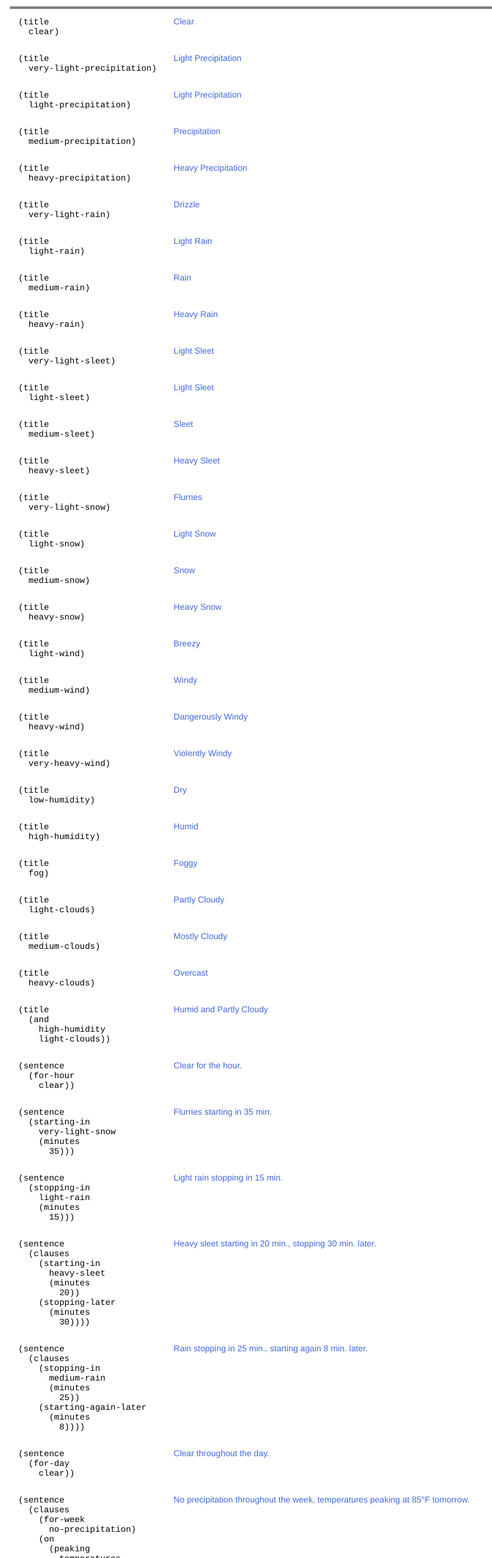
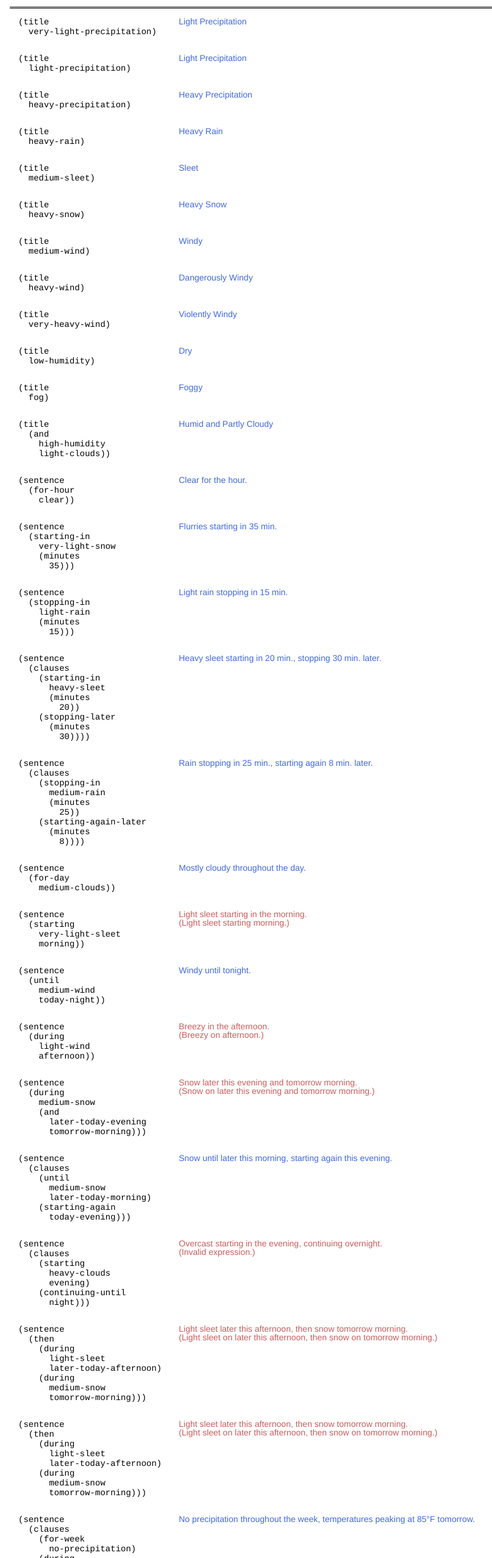
Before and after one commit to darkskyapp/translations, a plain HTML site: page index.html in a window 1280 px wide. Shown: the part 185-2740 px from the top of the page at 61% size, without its empty margins (68-875 px from the left). Drawn offline with Linux system fonts and the light colour scheme.

Commit message:
More tweaks to the text summaries.

```diff
--- a/index.html
+++ b/index.html
@@ -63,12 +63,6 @@
 
         <tr>
           <td class="input"><pre>(title
-  clear)</pre></td>
-          <td class="en">Clear</td>
-        </tr>
-
-        <tr>
-          <td class="input"><pre>(title
   very-light-precipitation)</pre></td>
           <td class="en">Light Precipitation</td>
         </tr>
@@ -81,32 +75,8 @@
 
         <tr>
           <td class="input"><pre>(title
-  medium-precipitation)</pre></td>
-          <td class="en">Precipitation</td>
-        </tr>
-
-        <tr>
-          <td class="input"><pre>(title
   heavy-precipitation)</pre></td>
           <td class="en">Heavy Precipitation</td>
-        </tr>
-
-        <tr>
-          <td class="input"><pre>(title
-  very-light-rain)</pre></td>
-          <td class="en">Drizzle</td>
-        </tr>
-
-        <tr>
-          <td class="input"><pre>(title
-  light-rain)</pre></td>
-          <td class="en">Light Rain</td>
-        </tr>
-
-        <tr>
-          <td class="input"><pre>(title
-  medium-rain)</pre></td>
-          <td class="en">Rain</td>
         </tr>
 
         <tr>
@@ -117,56 +87,14 @@
 
         <tr>
           <td class="input"><pre>(title
-  very-light-sleet)</pre></td>
-          <td class="en">Light Sleet</td>
-        </tr>
-
-        <tr>
-          <td class="input"><pre>(title
-  light-sleet)</pre></td>
-          <td class="en">Light Sleet</td>
-        </tr>
-
-        <tr>
-          <td class="input"><pre>(title
   medium-sleet)</pre></td>
           <td class="en">Sleet</td>
         </tr>
 
         <tr>
           <td class="input"><pre>(title
-  heavy-sleet)</pre></td>
-          <td class="en">Heavy Sleet</td>
-        </tr>
-
-        <tr>
-          <td class="input"><pre>(title
-  very-light-snow)</pre></td>
-          <td class="en">Flurries</td>
-        </tr>
-
-        <tr>
-          <td class="input"><pre>(title
-  light-snow)</pre></td>
-          <td class="en">Light Snow</td>
-        </tr>
-
-        <tr>
-          <td class="input"><pre>(title
-  medium-snow)</pre></td>
-          <td class="en">Snow</td>
-        </tr>
-
-        <tr>
-          <td class="input"><pre>(title
   heavy-snow)</pre></td>
           <td class="en">Heavy Snow</td>
-        </tr>
-
-        <tr>
-          <td class="input"><pre>(title
-  light-wind)</pre></td>
-          <td class="en">Breezy</td>
         </tr>
 
         <tr>
@@ -195,32 +123,8 @@
 
         <tr>
           <td class="input"><pre>(title
-  high-humidity)</pre></td>
-          <td class="en">Humid</td>
-        </tr>
-
-        <tr>
-          <td class="input"><pre>(title
   fog)</pre></td>
           <td class="en">Foggy</td>
-        </tr>
-
-        <tr>
-          <td class="input"><pre>(title
-  light-clouds)</pre></td>
-          <td class="en">Partly Cloudy</td>
-        </tr>
-
-        <tr>
-          <td class="input"><pre>(title
-  medium-clouds)</pre></td>
-          <td class="en">Mostly Cloudy</td>
-        </tr>
-
-        <tr>
-          <td class="input"><pre>(title
-  heavy-clouds)</pre></td>
-          <td class="en">Overcast</td>
         </tr>
 
         <tr>
@@ -230,9 +134,6 @@
     light-clouds))</pre></td>
           <td class="en">Humid and Partly Cloudy</td>
         </tr>
-
-        <!-- FIXME: Do a few other combined cases? Maybe remove the original
-        plaintext cases for those? -->
 
         <!-- SINGLE-HOUR SUMMARIES. These summaries are used on the "minutely"
         data block, and represent the weather conditions over a period of sixty
@@ -296,11 +197,112 @@
         <tr>
           <td class="input"><pre>(sentence
   (for-day
-    clear))</pre></td>
-          <td class="en">Clear throughout the day.</td>
+    medium-clouds))</pre></td>
+          <td class="en">Mostly cloudy throughout the day.</td>
         </tr>
 
-        <!-- FIXME -->
+        <tr>
+          <td class="input"><pre>(sentence
+  (starting
+    very-light-sleet
+    morning))</pre></td>
+          <td class="en">Light sleet starting in the morning.</td>
+        </tr>
+
+        <tr>
+          <td class="input"><pre>(sentence
+  (until
+    medium-wind
+    today-night))</pre></td>
+          <td class="en">Windy until tonight.</td>
+        </tr>
+
+        <tr>
+          <td class="input"><pre>(sentence
+  (during
+    light-wind
+    afternoon))</pre></td>
+          <td class="en">Breezy in the afternoon.</td>
+        </tr>
+
+        <tr>
+          <td class="input"><pre>(sentence
+  (during
+    medium-snow
+    (and
+      later-today-evening
+      tomorrow-morning)))</pre></td>
+          <td class="en">Snow later this evening and tomorrow morning.</td>
+        </tr>
+
+        <tr>
+          <td class="input"><pre>(sentence
+  (clauses
+    (until
+      medium-snow
+      later-today-morning)
+    (starting-again
+      today-evening)))</pre></td>
+          <td class="en">Snow until later this morning, starting again this evening.</td>
+        </tr>
+
+        <tr>
+          <td class="input"><pre>(sentence
+  (clauses
+    (starting
+      heavy-clouds
+      evening)
+    (continuing-until
+      night)))</pre></td>
+          <td class="en">Overcast starting in the evening, continuing overnight.</td>
+        </tr>
+
+        <tr>
+          <td class="input"><pre>(sentence
+  (then
+    (during
+      light-sleet
+      later-today-afternoon)
+    (during
+      medium-snow
+      tomorrow-morning)))</pre></td>
+          <td class="en">Light sleet later this afternoon, then snow tomorrow morning.</td>
+        </tr>
+
+        <tr>
+          <td class="input"><pre>(sentence
+  (then
+    (during
+      light-sleet
+      later-today-afternoon)
+    (during
+      medium-snow
+      tomorrow-morning)))</pre></td>
+          <td class="en">Light sleet later this afternoon, then snow tomorrow morning.</td>
+        </tr>
+
+<!-- FIXME: we need to test a few more "X, then Y" cases, where X and Y are any
+of the below:
+
+template:
+  (starting X Y)
+  (until X Y)
+  (during X Y)
+  (during X (and Y Z))
+  (clauses (until X Y) (starting-again (in Z)))
+  (clauses (starting X Y) (continuing-until Z))
+
+The following periods still need to get tested:
+
+today-morning
+today-afternoon
+today-night
+later-today-night
+tomorrow-afternoon
+tomorrow-evening
+tomorrow-night
+
+-->
 
         <!-- 7-DAY SUMMARIES. These summaries are used on the "daily" data
         block, and represent the general weather conditions over a period of
@@ -313,7 +315,7 @@
   (clauses
     (for-week
       no-precipitation)
-    (on
+    (during
       (peaking
         temperatures
         (fahrenheit
@@ -327,7 +329,7 @@
   (clauses
     (over-weekend
       mixed-precipitation)
-    (on
+    (during
       (rising
         temperatures
         (celsius
@@ -339,44 +341,44 @@
         <tr>
           <td class="input"><pre>(sentence
   (clauses
-    (on
-      medium-rain
+    (during
+      very-light-rain
       today)
-    (on
+    (during
       (valleying
         temperatures
         (fahrenheit
           15))
       friday)))</pre></td>
-          <td class="en">Rain today, temperatures bottoming out at 15°F on Friday.</td>
+          <td class="en">Drizzle today, temperatures bottoming out at 15°F on Friday.</td>
         </tr>
 
         <tr>
           <td class="input"><pre>(sentence
   (clauses
-    (on
-      very-light-snow
+    (during
+      light-snow
       (and
         monday
         tuesday))
-    (on
+    (during
       (falling
         temperatures
         (celsius
           0))
       sunday)))</pre></td>
-          <td class="en">Flurries on Monday and Tuesday, temperatures falling to 0°C on Sunday.</td>
+          <td class="en">Light snow on Monday and Tuesday, temperatures falling to 0°C on Sunday.</td>
         </tr>
 
         <tr>
           <td class="input"><pre>(sentence
   (clauses
-    (on
+    (during
       medium-precipitation
       (range
         wednesday
         saturday))
-    (on
+    (during
       (peaking
         temperatures
         (fahrenheit
--- a/src/lang/en.js
+++ b/src/lang/en.js
@@ -57,40 +57,15 @@ var DarkSkyEnglish = {
       "minutes": "$1 min.",
       "fahrenheit": "$1\u00B0F",
       "celsius": "$1\u00B0C",
-      "and": function(/* ... */) {
-        switch(arguments.length) {
-          case 1:
-            return arguments[0];
-
-          case 2:
-            return arguments[0] + " and " + arguments[1];
-
-          default:
-            return Array.prototype.slice.call(arguments, 0, -1).join(", ") +
-              ", and " + arguments[arguments.length - 1];
-        }
-      },
+      "and": "$1 and $2",
+      "then": "$1, then $2",
       "range": "$1 through $2",
       "clauses": function(one, two) {
         return one +
           (one.indexOf(",") === -1 && two.indexOf(",") === -1 ? ", " : "; ") +
           two;
       },
-      "during": function(period) {
-        switch(period) {
-          case "morning":
-          case "afternoon":
-          case "evening":
-            return "in the " + period;
-
-          case "night":
-            return "overnight";
-
-          default:
-            return period;
-        }
-      },
-      "on": function(condition, day) {
+      "during": function(condition, day) {
         return condition +
           (day === "today" || day === "tomorrow" ? " " : " on ") +
           day;
```
